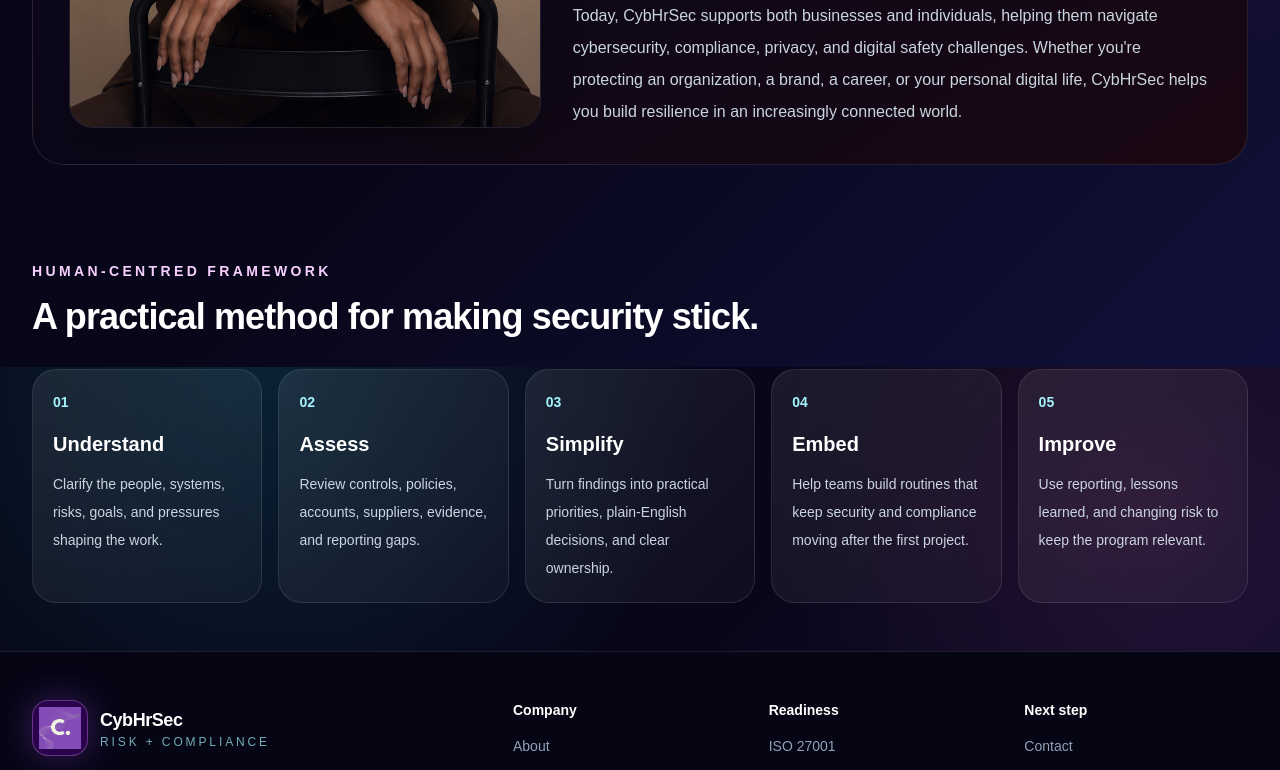
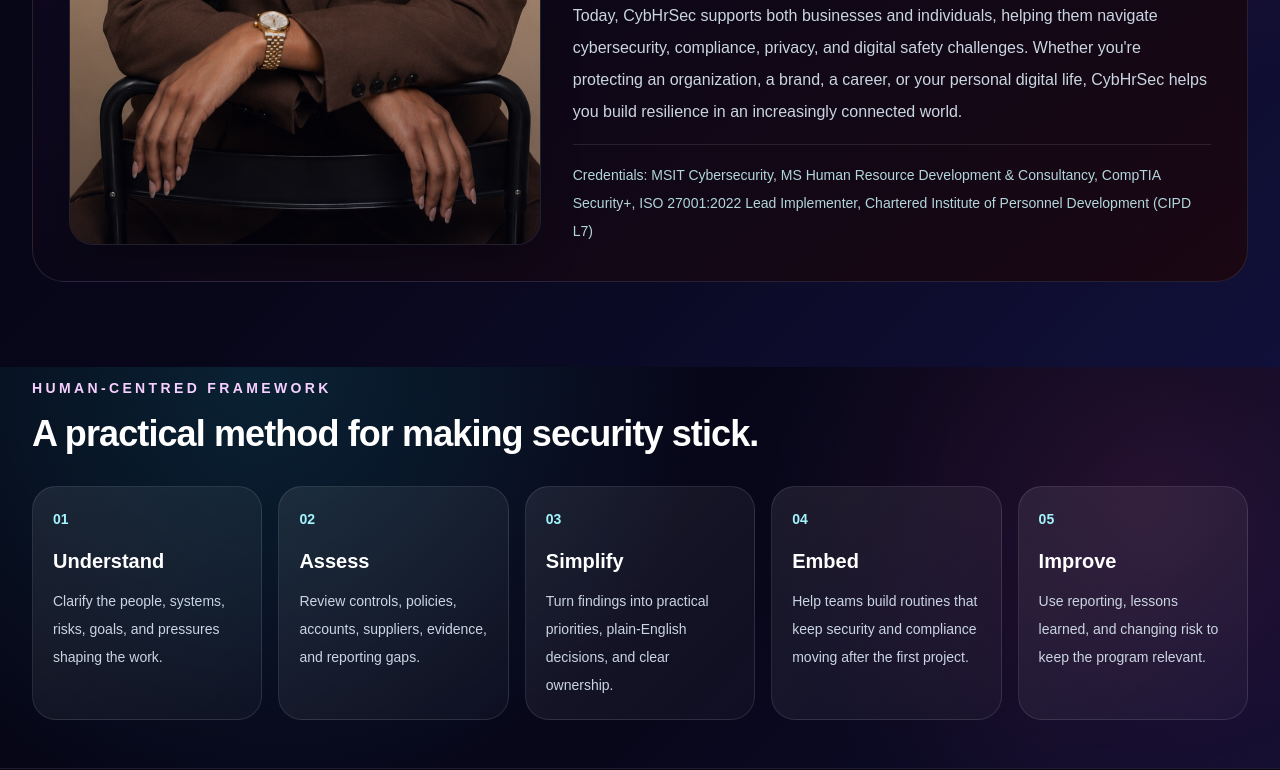
Before and after one commit to cybhrsec/cybhrsec-marketing-site, a Next.js app: page /about in a window 1280 px wide. Shown: the part 1233-2003 px from the top of the page. Built offline with nearby package versions, Linux system fonts and the light colour scheme.

Commit message:
Restore founder credentials on about page

```diff
--- a/src/app/about/page.tsx
+++ b/src/app/about/page.tsx
@@ -66,6 +66,12 @@
                 brand, a career, or your personal digital life, CybHrSec helps
                 you build resilience in an increasingly connected world.
               </p>
+              <p className="border-t border-white/10 pt-4 text-sm font-medium leading-7 text-cyan-100/85">
+                Credentials: MSIT Cybersecurity, MS Human Resource Development
+                &amp; Consultancy, CompTIA Security+, ISO 27001:2022 Lead
+                Implementer, Chartered Institute of Personnel Development (CIPD
+                L7)
+              </p>
             </div>
           </div>
         </div>
```
